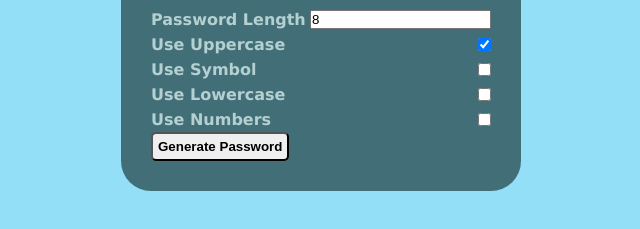
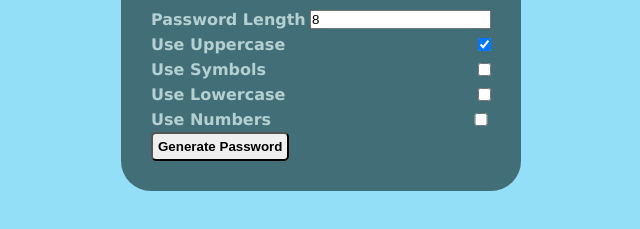
Before and after one commit to Jrivera239/Redoing-Password-Generator, a plain HTML site: page assets/index.html in a window 1280 px wide. Shown: the part 379-608 px from the top of the page, 319-959 px from the left. Drawn offline with Linux system fonts and the light colour scheme.

Commit message:
adding comments

```diff
--- a/assets/index.html
+++ b/assets/index.html
@@ -7,35 +7,40 @@
     <link rel="stylesheet" href="style.css">
 </head>
 <body>
+    <!-- Header -->
     <div class=" Content">
         <h1>New Password Generator</h1>
         <div class="head">
             <input type = "text" id="pw">
-
+<!-- password length  -->
         </div>
         <div class="body">
         <div class="forms">
             <label for="length">Password Length</label>
             <input type="numbers" id="length"
             value="8" min="8" max="128">
+<!-- Uppercase checkbox  -->
     </div>
     <div class="forms">
         <label for="uppercase">Use Uppercase</label>
         <input type="checkbox"checked id="uppercase">
     </div>
-
+<!--Symbols  checkbox  -->
     <div class="forms">
-        <label for="symbols">Use Symbol</label>
+        <label for="symbols">Use Symbols</label>
         <input type="checkbox" id="symbols">
     </div>
+    <!--Lowercase  checkbox  -->
     <div class="forms">
         <label for="lowercase">Use Lowercase</label>
         <input type="checkbox" id="lowercase">
     </div>
+    <!--Numbers  checkbox  -->
     <div class="forms">
         <label for="numbers">Use Numbers</label>
         <input type="checkbox" id="numbers">
     </div>
+    <!--   password button/ script  -->
 <button id="generatebtn">Generate Password</button>
 <script src="script.js"></script>
 </body>
--- a/assets/style.css
+++ b/assets/style.css
@@ -41,6 +41,10 @@ body{
     padding:3px 0;
     color:rgb(180, 208, 208);
 }
+#numbers{
+    width:20px;
+    font-weight: bold;
+}
 .head input{
     background-color:rgb(255, 255, 255) ;
     border-radius: 6px;
```
